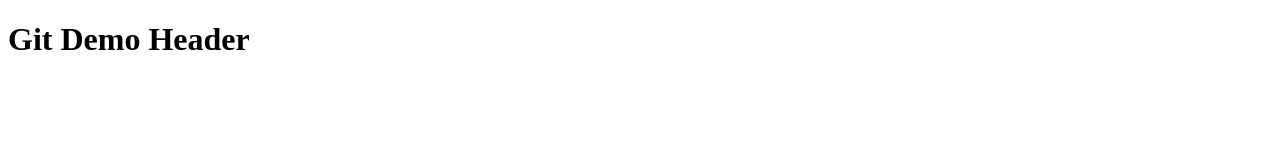
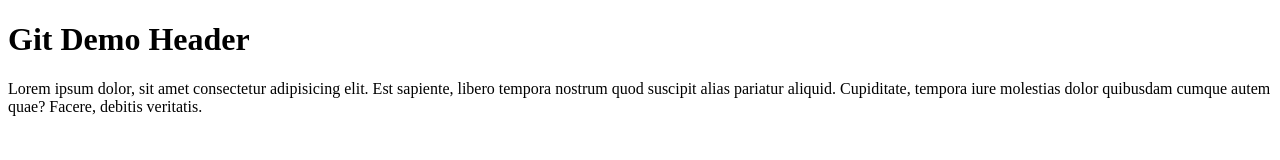
Before and after one commit to tabdeelstudios/ubiquitous-goggles, a plain HTML site: page index.html in a window 1280 px wide. Drawn offline with Linux system fonts and the light colour scheme.

Commit message:
Add para

```diff
--- a/index.html
+++ b/index.html
@@ -7,5 +7,11 @@
   </head>
   <body>
     <h1>Git Demo Header</h1>
+    <p>
+      Lorem ipsum dolor, sit amet consectetur adipisicing elit. Est sapiente,
+      libero tempora nostrum quod suscipit alias pariatur aliquid. Cupiditate,
+      tempora iure molestias dolor quibusdam cumque autem quae? Facere, debitis
+      veritatis.
+    </p>
   </body>
 </html>
```
